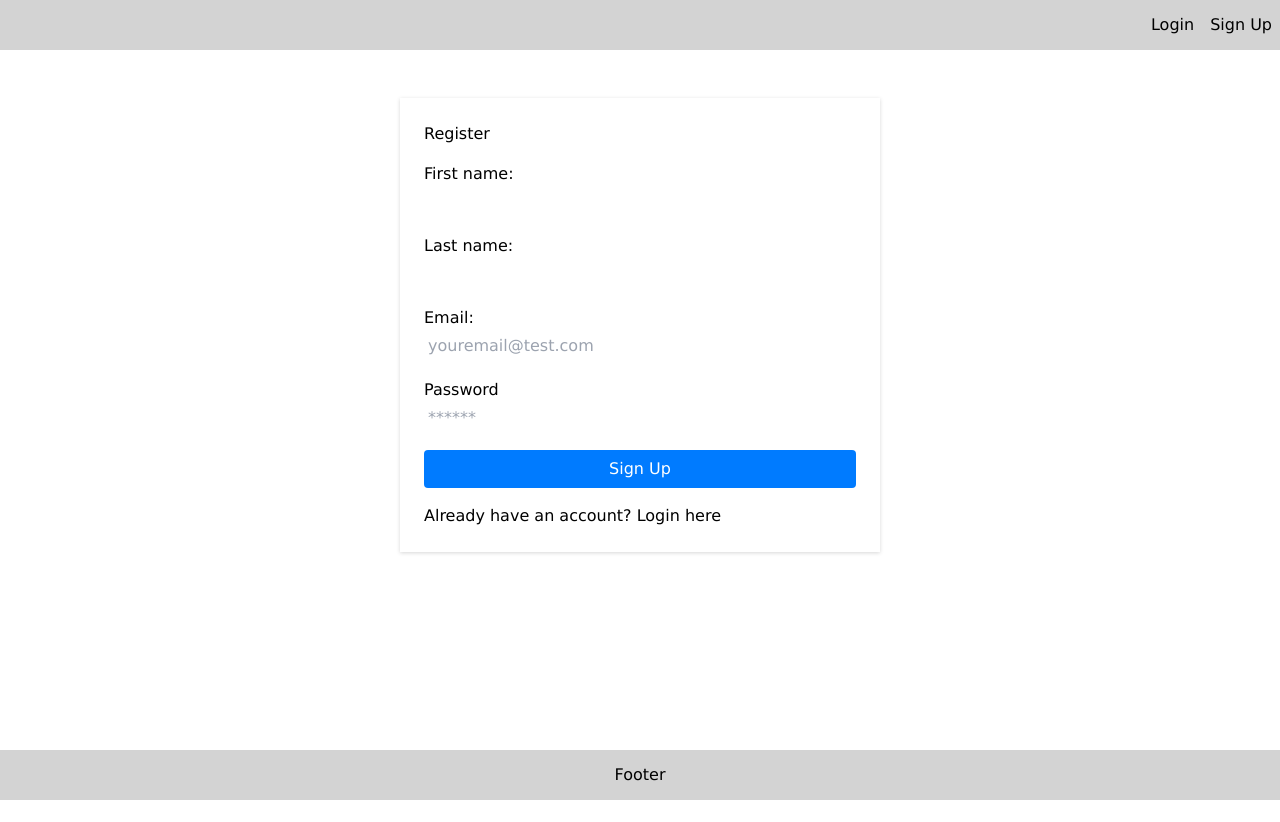
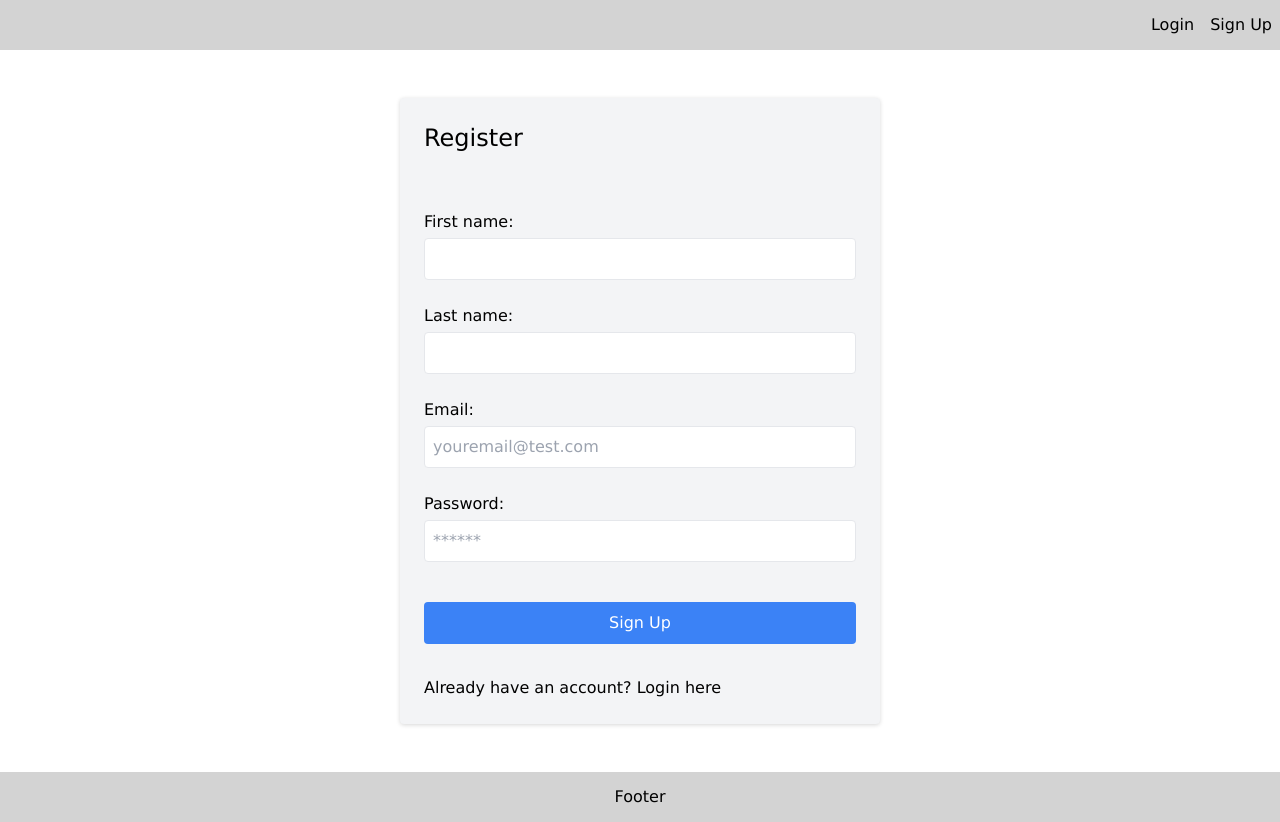
Before and after one commit to katgucilatar/world-wire-news, a React (Vite) app in the folder client/: page /register in a window 1280 px wide. Before the commit the page ends 800 px from the top, so only its background shows below. Built offline with nearby package versions, Linux system fonts and the light colour scheme.

Commit message:
styled similar to LoginForm

```diff
--- a/client/src/components/RegistrationForm.jsx
+++ b/client/src/components/RegistrationForm.jsx
@@ -1,24 +1,24 @@
-import { useState } from 'react';
-import { useMutation } from '@apollo/client';
-import { Link, useNavigate } from 'react-router-dom';
+import { useState } from "react";
+import { useMutation } from "@apollo/client";
+import { Link, useNavigate } from "react-router-dom";
 
-import { REGISTER_USER } from '../graphql/mutations';
+import { REGISTER_USER } from "../graphql/mutations";
 
-import { useCurrentUserContext } from '../context/CurrentUser';
+import { useCurrentUserContext } from "../context/CurrentUser";
 
 export default function Registration() {
   const { loginUser } = useCurrentUserContext();
   const navigate = useNavigate();
   const [formState, setFormState] = useState({
-    firstName: '',
-    lastName: '',
-    email: '',
-    password: ''
+    firstName: "",
+    lastName: "",
+    email: "",
+    password: "",
   });
 
   const [register, { error }] = useMutation(REGISTER_USER);
 
-  const handleFormSubmit = async event => {
+  const handleFormSubmit = async (event) => {
     event.preventDefault();
     try {
       const mutationResponse = await register({
@@ -31,14 +31,14 @@ export default function Registration() {
       });
       const { token, user } = mutationResponse.data.register;
       loginUser(user, token);
-      navigate('/dashboard');
+      navigate("/dashboard");
     } catch (e) {
-    // eslint-disable-next-line no-console
+      // eslint-disable-next-line no-console
       console.log(e);
     }
   };
 
-  const handleChange = event => {
+  const handleChange = (event) => {
     const { name, value } = event.target;
     setFormState({ ...formState, [name]: value });
   };
@@ -46,13 +46,17 @@ export default function Registration() {
   return (
     <>
       {error ? (
-        <div>
+        <div className="mb-4">
           <p className="error-text">The provided credentials are incorrect</p>
         </div>
       ) : null}
-      <form id="registration-form" onSubmit={handleFormSubmit}>
-        <h2>Register</h2>
-        <label htmlFor="firstName">
+      <form
+        id="registration-form"
+        onSubmit={handleFormSubmit}
+        className="bg-gray-100 p-6 rounded"
+      >
+        <h2 className="text-2xl mb-10">Register</h2>
+        <label htmlFor="firstName" className="block mb-2">
           First name:
           <input
             type="text"
@@ -60,9 +64,10 @@ export default function Registration() {
             name="firstName"
             value={formState.firstName}
             onChange={handleChange}
+            className="mt-1 p-2 w-full border rounded"
           />
         </label>
-        <label htmlFor="lastName">
+        <label htmlFor="lastName" className="block mb-2">
           Last name:
           <input
             type="text"
@@ -70,9 +75,10 @@ export default function Registration() {
             name="lastName"
             value={formState.lastName}
             onChange={handleChange}
+            className="mt-1 p-2 w-full border rounded"
           />
         </label>
-        <label htmlFor="email">
+        <label htmlFor="email" className="block mb-2">
           Email:
           <input
             placeholder="youremail@test.com"
@@ -80,25 +86,28 @@ export default function Registration() {
             type="email"
             value={formState.email}
             onChange={handleChange}
+            className="mt-1 p-2 w-full border rounded"
           />
         </label>
-        <label htmlFor="password">
-          Password
+        <label htmlFor="password" className="block mb-2">
+          Password:
           <input
             placeholder="******"
             name="password"
             type="password"
             value={formState.password}
             onChange={handleChange}
+            className="mt-1 p-2 w-full border rounded"
           />
         </label>
-        <button type="submit">
+        <button
+          type="submit"
+          className="bg-blue-500 text-white p-2 rounded hover:bg-blue-600 mt-4"
+        >
           Sign Up
         </button>
-        <p>
-          Already have an account? Login
-          {' '}
-          <Link to="/register">here</Link>
+        <p className="mt-4">
+          Already have an account? Login <Link to="/login">here</Link>
         </p>
       </form>
     </>
```
